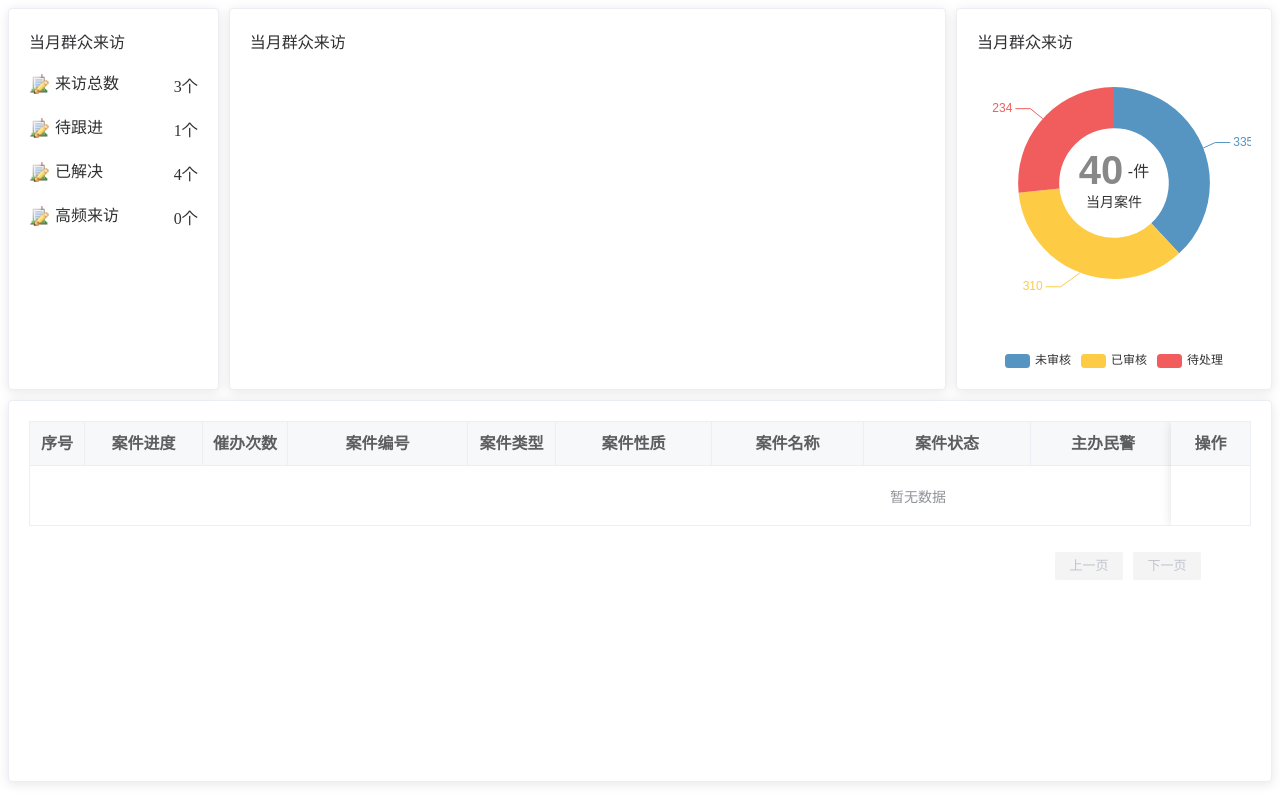
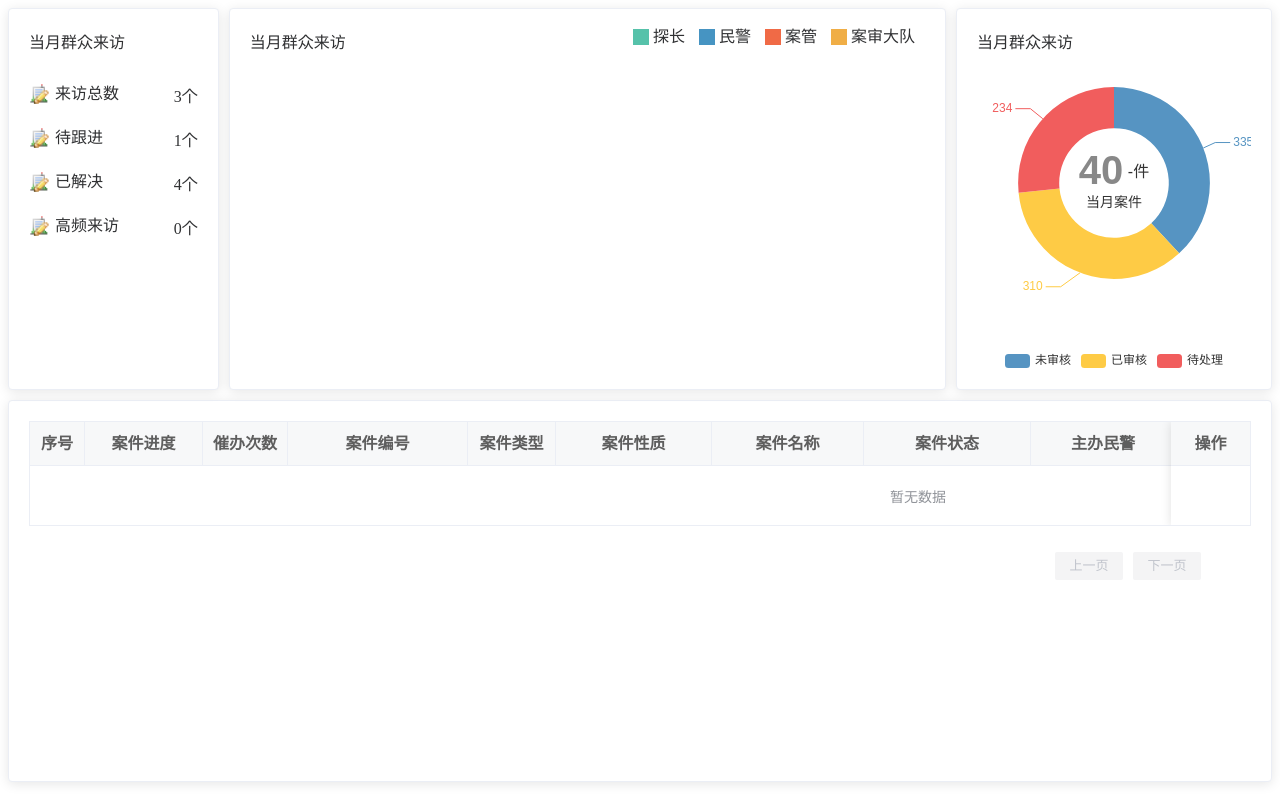
Before and after one commit to tws-fe/sysag, a website: page src/pages/leader/index.html in a window 1280 px wide. Drawn offline with Linux system fonts and the light colour scheme; no server answers.

Commit message:
update leader/index.html main block

```diff
--- a/src/pages/leader/index.html
+++ b/src/pages/leader/index.html
@@ -37,7 +37,7 @@
     } */
 
     .visit-list {
-      margin-top: 10px;
+      margin-top: 20px;
     }
 
     .visit-list-item {
@@ -67,6 +67,42 @@
       height: 380px;
       transform: translateY(-60px);
     }
+
+    .visit-main-title {
+                  position: relative;
+                }
+                .visit-main-icon-list {
+                  position: absolute;
+                  right: 0;
+                  top: 0;
+                  height: 16px;
+                  line-height: 16px;
+                }
+                .visit-main-icon-item {
+                  display: inline-block;
+                  transform: translateY(-3px);
+                  margin-right: 10px;
+                }
+                .visit-main-icon-block {
+                  display: inline-block;
+                  width: 16px;
+                  height: 16px;
+                  background-color: #c09;
+                  /* margin-right: 2px; */
+                  /* margin-top: 4px; */
+                }
+                .visit-main-icon-block1 {
+                  background-color: #56c2aa;
+                }
+                .visit-main-icon-block2 {
+                  background-color: #4694c2;
+                }
+                .visit-main-icon-block3 {
+                  background-color: #f06a46;
+                }
+                .visit-main-icon-block4 {
+                  background-color: #f0ae46;
+                }
   </style>
 </head>
 
@@ -110,12 +146,26 @@
       </el-col>
       <el-col :span="14" class="visit-main">
         <el-card>
-          <p>当月群众来访</p>
+              <div class="visit-main-title">
+                <span>当月群众来访</span>
+
+                <p class="visit-main-icon-list">
+                    <span class="visit-main-icon-block visit-main-icon-block1"></span>
+                    <span class="visit-main-icon-item">探长</span>
+                    <span class="visit-main-icon-block visit-main-icon-block2"></span>
+                    <span class="visit-main-icon-item">民警</span>
+                    <span class="visit-main-icon-block visit-main-icon-block3"></span>
+                    <span class="visit-main-icon-item">案管</span>
+                    <span class="visit-main-icon-block visit-main-icon-block4"></span>
+                    <span class="visit-main-icon-item">案审大队</span>
+                </p>
+              </div>
+
         </el-card>
       </el-col>
       <el-col :span="6">
         <el-card>
-          <p>当月群众来访</p>
+            <p>当月群众来访</p>
           <div id="chart"></div>
         </el-card>
       </el-col>
```
